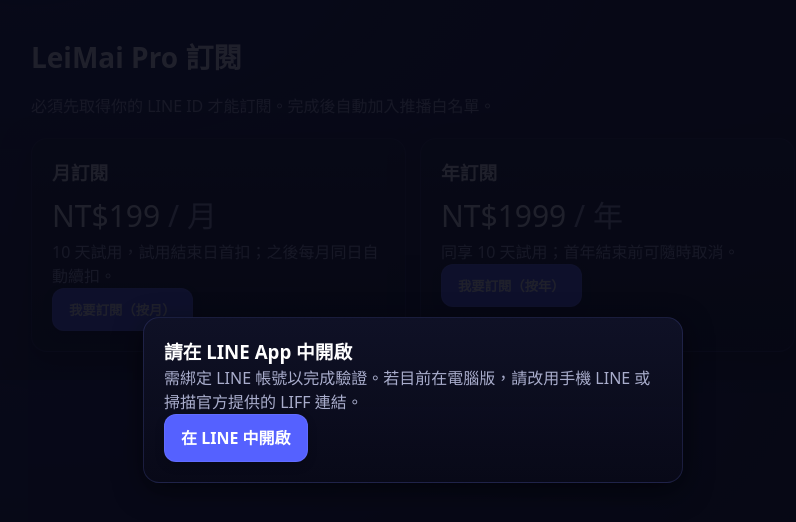
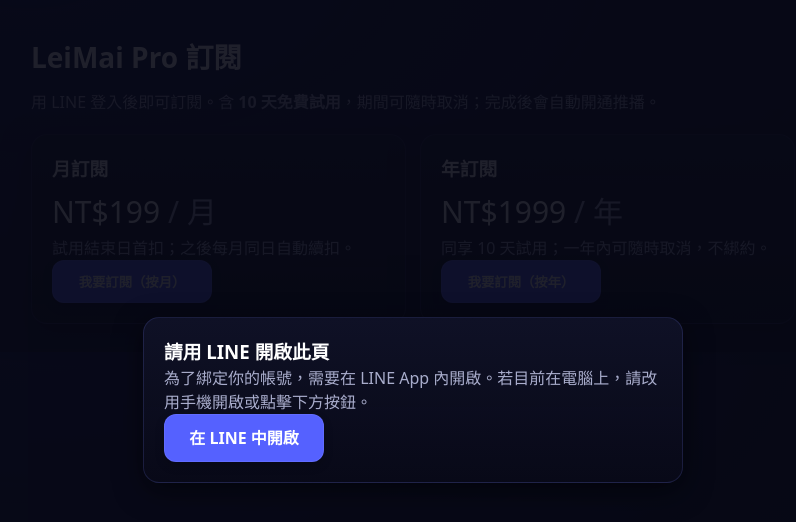
Before and after one commit to Le1Ma1/leimaitech-site, a website: page subscribe.html in a window 1280 px wide. Shown: the whole page, without its empty margins (227-1023 px from the left). Drawn offline with Linux system fonts and the light colour scheme.

Commit message:
subscribe api

```diff
--- a/subscribe.html
+++ b/subscribe.html
@@ -2,7 +2,7 @@
 <html lang="zh-Hant">
 <head>
   <meta charset="utf-8" />
-  <title>LeiMai Pro 訂閱（LINE 驗證）</title>
+  <title>LeiMai Pro 訂閱</title>
   <meta name="viewport" content="width=device-width,initial-scale=1" />
   <link id="theme-css" rel="stylesheet" href="/css/style.css" />
   <script src="https://static.line-scdn.net/liff/edge/2/sdk.js"></script>
@@ -10,14 +10,14 @@
     :root{--bg:#070814;--card:#0f1126;--accent:#5561ff;--muted:#a9adcc}
     *{box-sizing:border-box}body{margin:0;background:radial-gradient(1200px 600px at 20% -10%,#101446,transparent),var(--bg);color:#fff;font:16px/1.5 system-ui,-apple-system,'Segoe UI',Roboto}
     .container{max-width:820px;margin:0 auto;padding:28px}
-    h1{font-size:28px;margin:8px 0 16px}
+    h1{font-size:28px;margin:8px 0 12px}
     .sub{color:var(--muted);margin:0 0 20px}
     .grid{display:grid;grid-template-columns:1fr;gap:14px}
     @media(min-width:720px){.grid{grid-template-columns:1fr 1fr}}
     .card{background:linear-gradient(180deg,#0f1126,rgba(9,10,25,.9));border:1px solid rgba(120,130,255,.16);border-radius:16px;padding:20px;box-shadow:0 8px 28px rgba(0,0,0,.5)}
     .price{font-size:30px;margin:6px 0 2px}
     .muted{color:var(--muted)}
-    .btn{display:inline-flex;align-items:center;justify-content:center;gap:8px;padding:11px 16px;border-radius:12px;border:1px solid rgba(120,130,255,.35);background:var(--accent);color:#fff;cursor:pointer;min-width:140px;transition:.2s}
+    .btn{display:inline-flex;align-items:center;justify-content:center;gap:8px;padding:11px 16px;border-radius:12px;border:1px solid rgba(120,130,255,.35);background:var(--accent);color:#fff;cursor:pointer;min-width:160px;transition:.2s;text-decoration:none}
     .btn:hover{filter:brightness(1.05)}.btn:disabled{opacity:.6;cursor:not-allowed}
     .spinner{display:inline-block;width:1em;height:1em;border:.2em solid rgba(255,255,255,.35);border-top-color:#fff;border-radius:50%;animation:spin .8s linear infinite}
     @keyframes spin{to{transform:rotate(360deg)}}
@@ -28,20 +28,20 @@
 <body>
   <div class="container">
     <h1>LeiMai Pro 訂閱</h1>
-    <p class="sub">必須先取得你的 LINE ID 才能訂閱。完成後自動加入推播白名單。</p>
+    <p class="sub">用 LINE 登入後即可訂閱。含 <strong>10 天免費試用</strong>，期間可隨時取消；完成後會自動開通推播。</p>
 
     <div class="grid">
       <div class="card">
         <h3>月訂閱</h3>
         <div class="price">NT$199 <span class="muted">/ 月</span></div>
-        <p class="muted">10 天試用，試用結束日首扣；之後每月同日自動續扣。</p>
+        <p class="muted">試用結束日首扣；之後每月同日自動續扣。</p>
         <button id="btnMonth" class="btn">我要訂閱（按月）</button>
       </div>
 
       <div class="card">
         <h3>年訂閱</h3>
         <div class="price">NT$1999 <span class="muted">/ 年</span></div>
-        <p class="muted">同享 10 天試用；首年結束前可隨時取消。</p>
+        <p class="muted">同享 10 天試用；一年內可隨時取消，不綁約。</p>
         <button id="btnYear" class="btn">我要訂閱（按年）</button>
       </div>
     </div>
@@ -50,23 +50,25 @@
   <!-- 只有在沒拿到 uid 時才會顯示 -->
   <div id="blocker" class="blocker">
     <div class="card block">
-      <h3>請在 LINE App 中開啟</h3>
-      <p class="muted">需綁定 LINE 帳號以完成驗證。若目前在電腦版，請改用手機 LINE 或掃描官方提供的 LIFF 連結。</p>
-      <p><a id="openInLine" class="btn">在 LINE 中開啟</a></p>
+      <h3>請用 LINE 開啟此頁</h3>
+      <p class="muted">為了綁定你的帳號，需要在 LINE App 內開啟。若目前在電腦上，請改用手機開啟或點擊下方按鈕。</p>
+      <p><a id="openInLine" class="btn" href="#" rel="noopener">在 LINE 中開啟</a></p>
     </div>
   </div>
 
   <script>
-    const LIFF_ID = '2007745575-JPOMYKYn';
-    const API_BASE = '';
+    // === 基本設定（同網域呼叫 API）===
+    const LIFF_ID  = '2007745575-JPOMYKYn';
+    const API_BASE = ''; // 留空 = 用當前網域（建議放在 api 子網域上）
 
+    // === 若不在 LINE / 取不到 uid，提供一鍵在 LINE 開啟 ===
     const blocker = document.getElementById('blocker');
     const openBtn = document.getElementById('openInLine');
 
     function setOpenInLineFallback(){
-      const url = new URL(location.href);
       const isMobile = /iphone|ipad|ipod|android/i.test(navigator.userAgent);
-      openBtn.setAttribute('href', isMobile ? `line://app/${LIFF_ID}` : `https://liff.line.me/${LIFF_ID}?redirect=${encodeURIComponent(url.pathname + url.search)}`);
+      const here = location.href; // 直接把當前網址丟給 LIFF，回來時會保留查詢參數
+      openBtn.href = isMobile ? `line://app/${LIFF_ID}` : `https://liff.line.me/${LIFF_ID}?redirectUri=${encodeURIComponent(here)}`;
     }
 
     (async function ensureUid(){
@@ -78,7 +80,7 @@
         if (!liff.isLoggedIn()) { liff.login({ redirectUri: location.href }); return; }
         const prof = await liff.getProfile();
         if (prof?.userId) {
-          p.set('src', 'line'); p.set('uid', prof.userId);
+          p.set('src','line'); p.set('uid', prof.userId);
           location.replace(location.pathname + '?' + p.toString());
           return;
         }
@@ -86,38 +88,41 @@
       setOpenInLineFallback(); blocker.style.display = 'grid';
     })();
 
+    // === API 小工具 ===
     function postJSON(url, data){
       return fetch((API_BASE || '') + url, {
-        method:'POST', headers:{'Content-Type':'application/json'}, body:JSON.stringify(data),
+        method:'POST',
+        headers:{'Content-Type':'application/json'},
+        body:JSON.stringify(data),
         cache:'no-store'
-      }).then(r => r.ok ? r.json() : r.json().catch(()=>({})).then(j => Promise.reject(j)));
+      }).then(r => r.ok ? r.json()
+                        : r.json().catch(()=>({})).then(j => Promise.reject(j)));
     }
 
+    // === 建單 → 轉跳藍新 ===
     async function startSubscribe(period, btn){
       const uid = new URLSearchParams(location.search).get('uid') || '';
-      if (!/^U[a-f0-9]{32}$/i.test(uid)) { alert('請先用 LINE 開啟，才能訂閱'); return; }
+      if (!/^U[a-f0-9]{32}$/i.test(uid)) { alert('請先於 LINE 中開啟此頁，再進行訂閱'); return; }
 
       try{
         btn.disabled = true; btn.dataset.label = btn.textContent;
         btn.innerHTML = '<span class="spinner"></span> 建立訂單中…';
 
-        await postJSON('/api/register', { userId: uid });
+        await postJSON('/api/register',  { userId: uid });
         const r = await postJSON('/api/subscribe', { userId: uid, plan:'pro', period });
-        if(!r?.order_no) throw new Error('建單失敗');
+        if (!r?.order_no) throw new Error('建單失敗，請稍後再試');
 
-        btn.innerHTML = '✅ 連線金流中…';
-        location.href = (API_BASE || '') + `/pay?order_no=${r.order_no}`;
+        btn.innerHTML = '✅ 前往付款頁…';
+        location.href = (API_BASE || '') + `/pay?order_no=${encodeURIComponent(r.order_no)}`;
       }catch(e){
         console.error(e);
-        alert(e?.error || '目前無法訂閱，請稍後再試');
+        alert(e?.error || '目前忙碌，請稍後再試');
         btn.disabled = false; btn.textContent = btn.dataset.label || '再試一次';
       }
     }
 
-    const m = document.getElementById('btnMonth');
-    const y = document.getElementById('btnYear');
-    m.addEventListener('click', ()=>startSubscribe('month', m));
-    y.addEventListener('click', ()=>startSubscribe('year', y));
+    document.getElementById('btnMonth').addEventListener('click', ()=>startSubscribe('month', event.currentTarget));
+    document.getElementById('btnYear').addEventListener('click',  ()=>startSubscribe('year',  event.currentTarget));
   </script>
 </body>
 </html>
```
